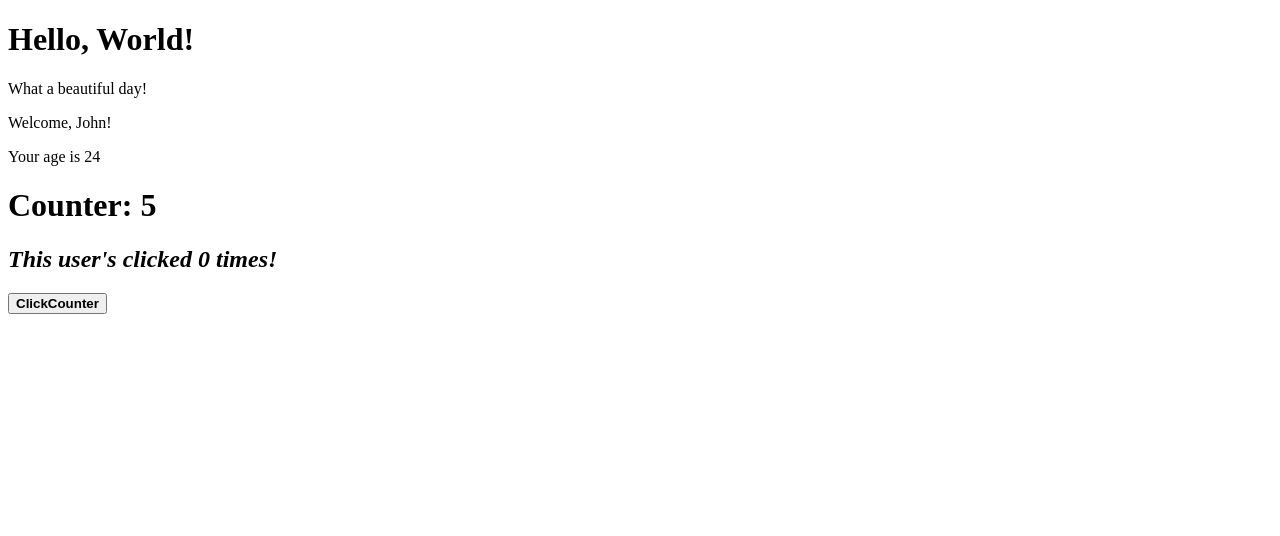
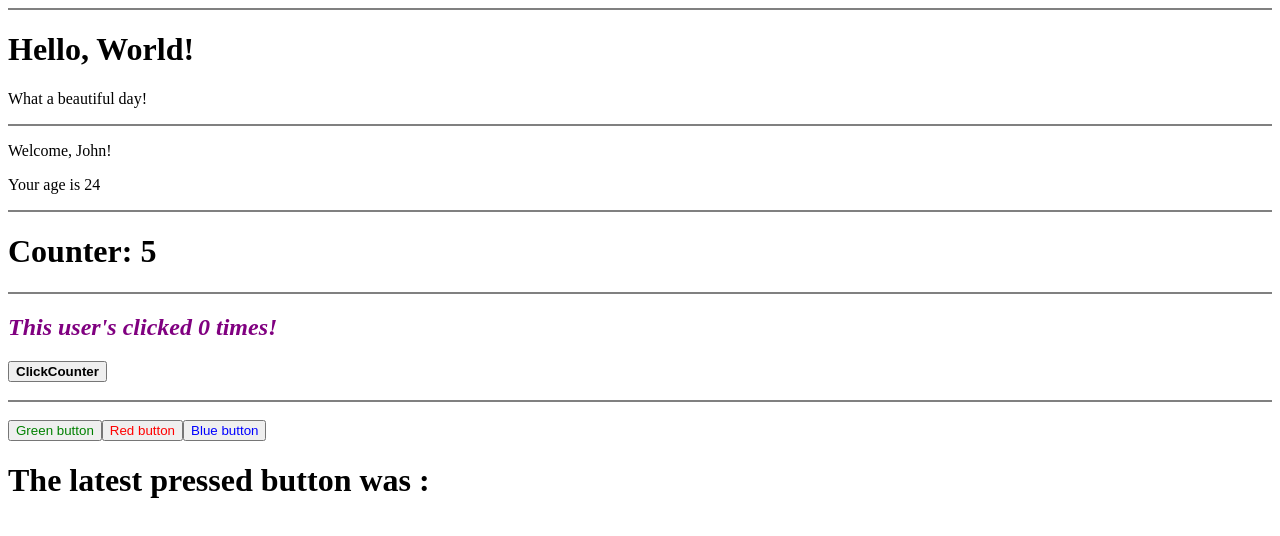
Before and after one commit to AnneclaireS/react-exercises, a React (Create React App) app in the folder my-app/: page / in a window 1280 px wide. Shown: the top 536 px of the page. Built offline with nearby package versions, Linux system fonts and the light colour scheme.

Commit message:
added tracker

```diff
--- a/my-app/src/App.js
+++ b/my-app/src/App.js
@@ -2,15 +2,24 @@ import React from "react";
 import { Hello } from './Hello'
 import { Welcome } from "./Welcome"
 import { Counter } from './Counter'
+import { ClickCounter } from "./ClickCounter";
+import { ClickTracker } from './ClickTracker'
 
 
 export class App extends React.Component {
     render() {
         return (
             <div>
+                <div style={{borderBottom: '2px solid grey'}}></div>
                 <Hello />
+                <div style={{borderBottom: '2px solid grey'}}></div>
                 <Welcome name='John' age={24} />
+                <div style={{borderBottom: '2px solid grey'}}></div>
                 <Counter initialValue={0} incrementAmount={1} incrementInterval={1000} />
+                <div style={{borderBottom: '2px solid grey'}}></div>
+                <ClickCounter /><br/>
+                <div style={{borderBottom: '2px solid grey'}}></div><br/>
+                <ClickTracker />
             </div>
         )
     }
--- a/my-app/src/ClickCounter.js
+++ b/my-app/src/ClickCounter.js
@@ -18,7 +18,7 @@ export class ClickCounter extends React.Component {
     render(){
         return(
             <div>
-            <h2><em>This user's clicked {this.state.count} times!</em></h2>
+            <h2 style={{color:'purple'}}><em>This user's clicked {this.state.count} times!</em></h2>
             <button onClick={this.handleCounterIncrement}><strong>ClickCounter</strong></button>
             </div>
         )
--- /dev/null
+++ b/my-app/src/ClickTracker.js
@@ -0,0 +1,31 @@
+import React from "react";
+
+export class ClickTracker extends React.Component {
+    state = {
+        target: "",
+    }
+
+    handleButtonClick = (event) => {
+
+        const value = event.target.innerText
+
+
+        this.setState(() => {
+            return {
+                target: value
+            }
+
+        })
+    }
+    render() {
+        return (
+            <div>
+                <button style={{ color: 'green' }}  onClick={this.handleButtonClick}>Green button</button>
+                <button style={{ color: 'red' }}  onClick={this.handleButtonClick}>Red button</button>
+                <button style={{ color: 'blue' }} onClick={this.handleButtonClick}>Blue button</button>
+                <br />
+                <h1>The latest pressed button was : {this.state.target}</h1>
+            </div>
+        )
+    }
+}
--- a/my-app/src/Counter.js
+++ b/my-app/src/Counter.js
@@ -1,5 +1,4 @@
-import React from "react";
-import { ClickCounter } from "./ClickCounter";
+import React from "react"
 import { CounterDisplay } from "./CounterDisplay"
 
 
@@ -25,7 +24,6 @@ export class Counter extends React.Component {
         return (
             <>
                 <CounterDisplay displCount={this.state.count} />
-                <ClickCounter />
             </>
         )
     }
```
